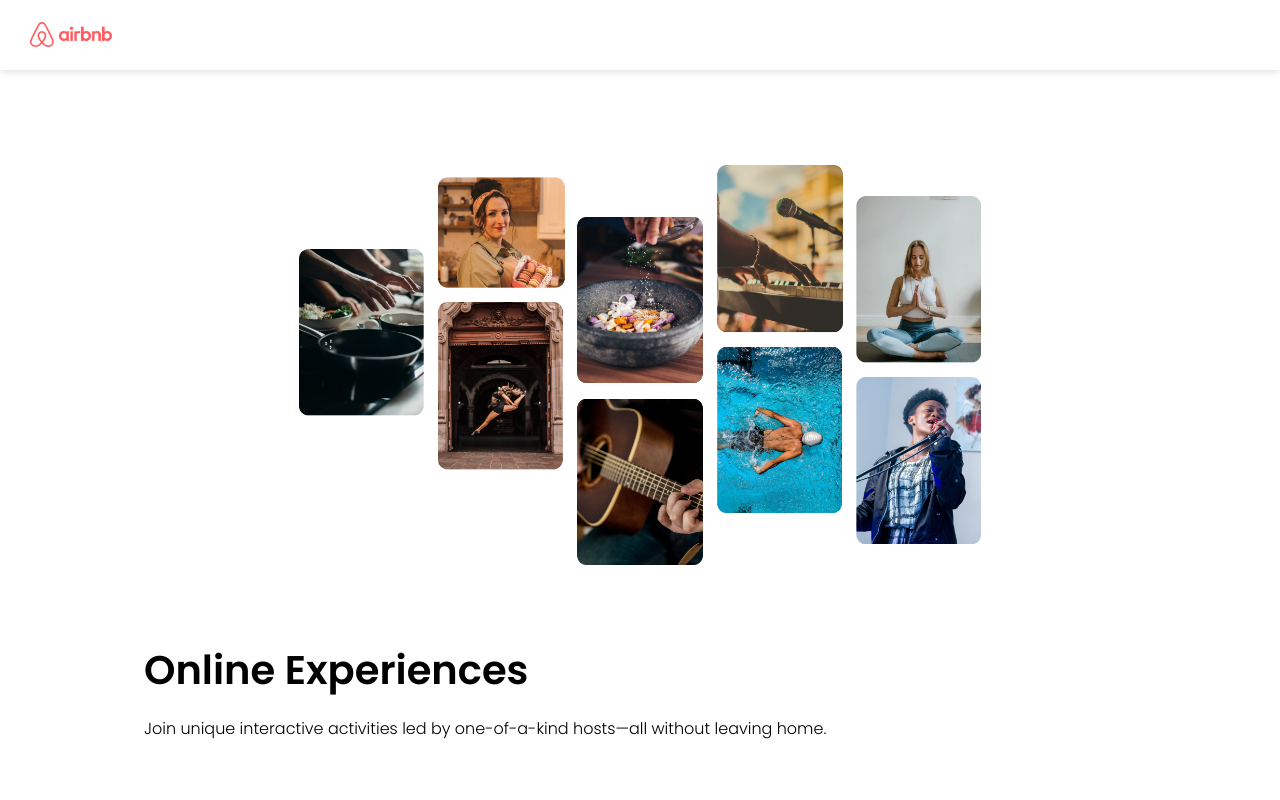
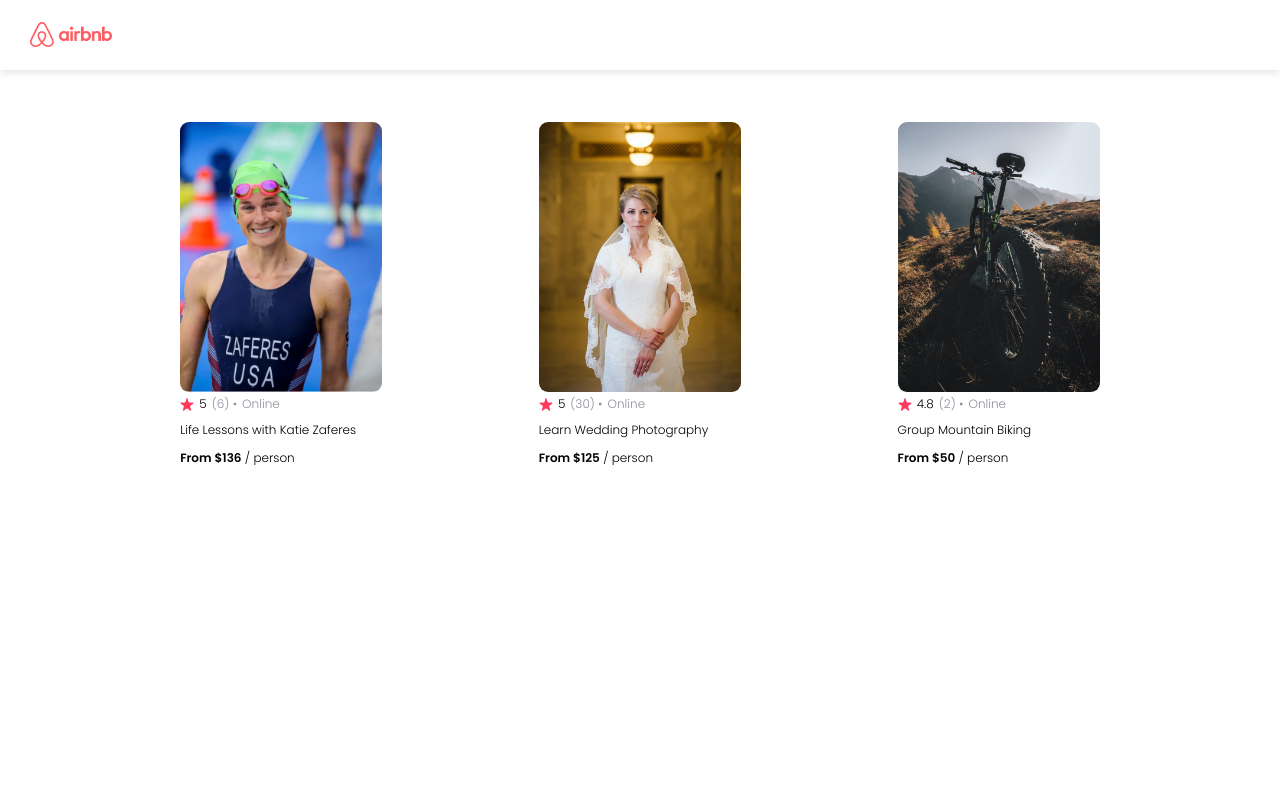
Before and after one commit to RoxasMelvino/scrimba-learn-react-roxas, a React (Vite) app in the folder projects/airbnb-experiences-clone-roxas/: page / in a window 1280 px wide. Shown: the top 800 px of the page. Built offline with nearby package versions, Linux system fonts and the light colour scheme.

Commit message:
fix css for experiences container

```diff
--- a/projects/airbnb-experiences-clone-roxas/src/App.css
+++ b/projects/airbnb-experiences-clone-roxas/src/App.css
@@ -50,23 +50,27 @@ h2 {
 }
 
 section.experiencesContainer {
+  margin: 2rem auto;
+  height: 400px;
+  width: 1225px;
   display: flex;
-  justify-content: center;
-  gap: 1.55rem;
-  padding: 2rem;
+  justify-content: space-evenly;
+  gap: 1.5rem;
+  overflow-x: auto;
   /* border: 2px solid red;  */
 }
 
 .card {
-  /* border: 2px solid red;  */
-  width: 176px;
+  min-width: 150px;
   font-size: 0.75rem;
   line-height: 1rem;
 }
 
 .card__photo {
   width: 100%;
+  height: 75%;
   border-radius: 9px;
+  object-fit: cover;
 }
 
 .card__stats {
--- a/projects/airbnb-experiences-clone-roxas/src/App.jsx
+++ b/projects/airbnb-experiences-clone-roxas/src/App.jsx
@@ -9,22 +9,22 @@ function App() {
   const cards = data.map(e => {
     return (
       <Card
+          key={e.id}
           img={e.coverImg}
           rating={e.stats.rating}
           reviewCount={e.stats.reviewCount}
           country="Online"
           title={e.title}
           price={e.price}
+          openSpots={e.openSpots}
       />
     )
   })
 
-  console.log(cards);
-
   return (
     <div>
       <Navbar />
-      <Hero />
+      {/* <Hero /> */}
       <section className="experiencesContainer">
         {cards}
       </section>
```
